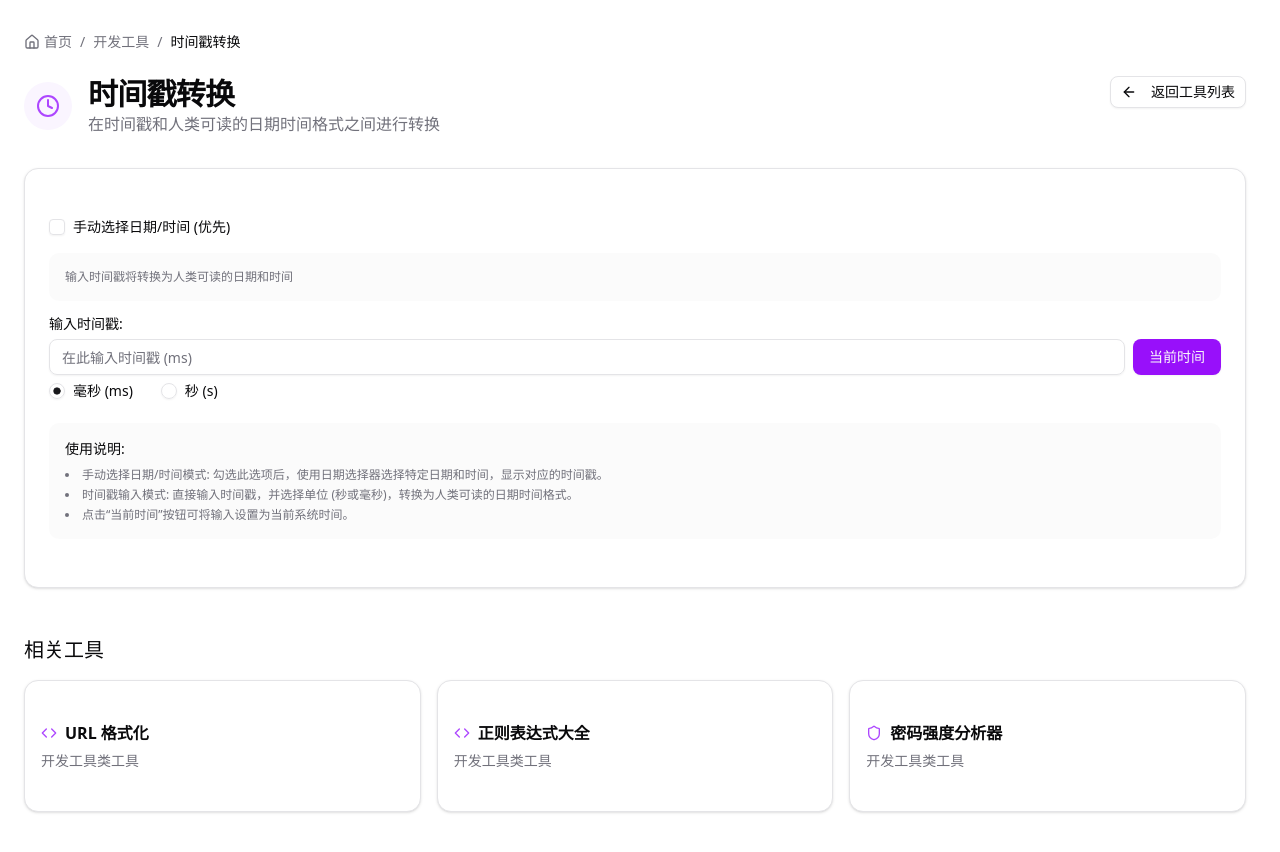
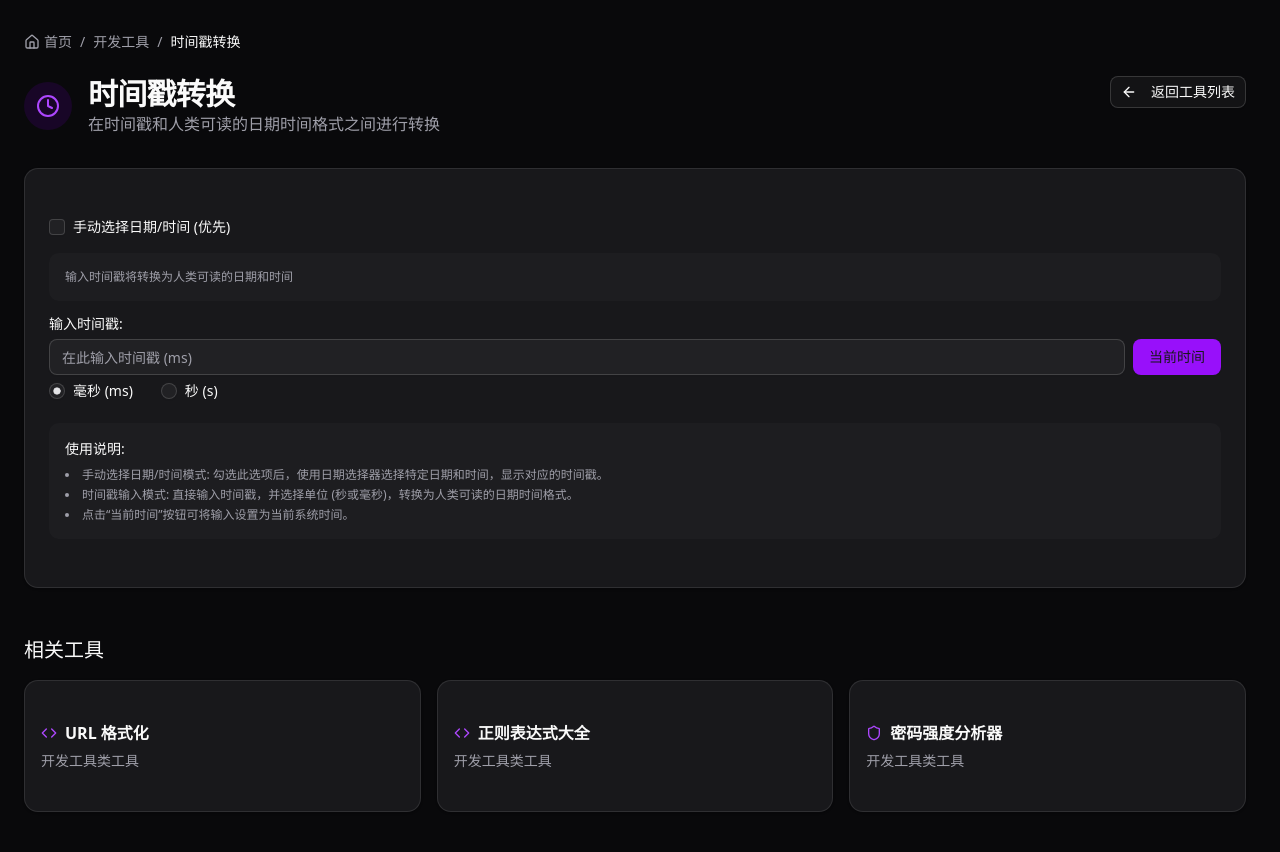
Before and after one commit to liwenka1/vven-tools, a Next.js app: page /tools/dev/timestamp-converter in a window 1280 px wide. Shown: the top 852 px of the page. Built offline with nearby package versions, Linux system fonts and the light colour scheme.

Commit message:
feat: 优化应用布局配置

```diff
--- a/app/layout.tsx
+++ b/app/layout.tsx
@@ -1,34 +1,34 @@
-import type { Metadata } from "next";
 import { Geist, Geist_Mono } from "next/font/google";
 import "@/styles/globals.css";
 import { ThemeProvider } from "@/components/theme-provider";
+import { SiteMetadata } from "@/data/resume";
 
 const geistSans = Geist({
 	variable: "--font-geist-sans",
-  subsets: ["latin"]
+	subsets: ["latin"],
 });
 
 const geistMono = Geist_Mono({
 	variable: "--font-geist-mono",
-  subsets: ["latin"]
+	subsets: ["latin"],
 });
 
-export const metadata: Metadata = {
-  title: "VVenTools",
-  description: "一个简洁高效的在线工具箱"
-};
+export const metadata = SiteMetadata;
 
 export default function RootLayout({
-  children
+	children,
 }: Readonly<{
 	children: React.ReactNode;
 }>) {
 	return (
-    <html lang="en">
-      <body
-        className={`${geistSans.variable} ${geistMono.variable} mx-auto min-h-screen w-full scroll-smooth antialiased`}
+		<html lang="zh-CN" suppressHydrationWarning>
+			<body className={`${geistSans.variable} ${geistMono.variable} antialiased`}>
+				<ThemeProvider
+					attribute="class"
+					defaultTheme="dark"
+					enableSystem
+					disableTransitionOnChange
 				>
-        <ThemeProvider attribute="class" defaultTheme="system" enableSystem disableTransitionOnChange>
 					{children}
 				</ThemeProvider>
 			</body>
```
Lines whose indentation alone changed are shown as unchanged.
